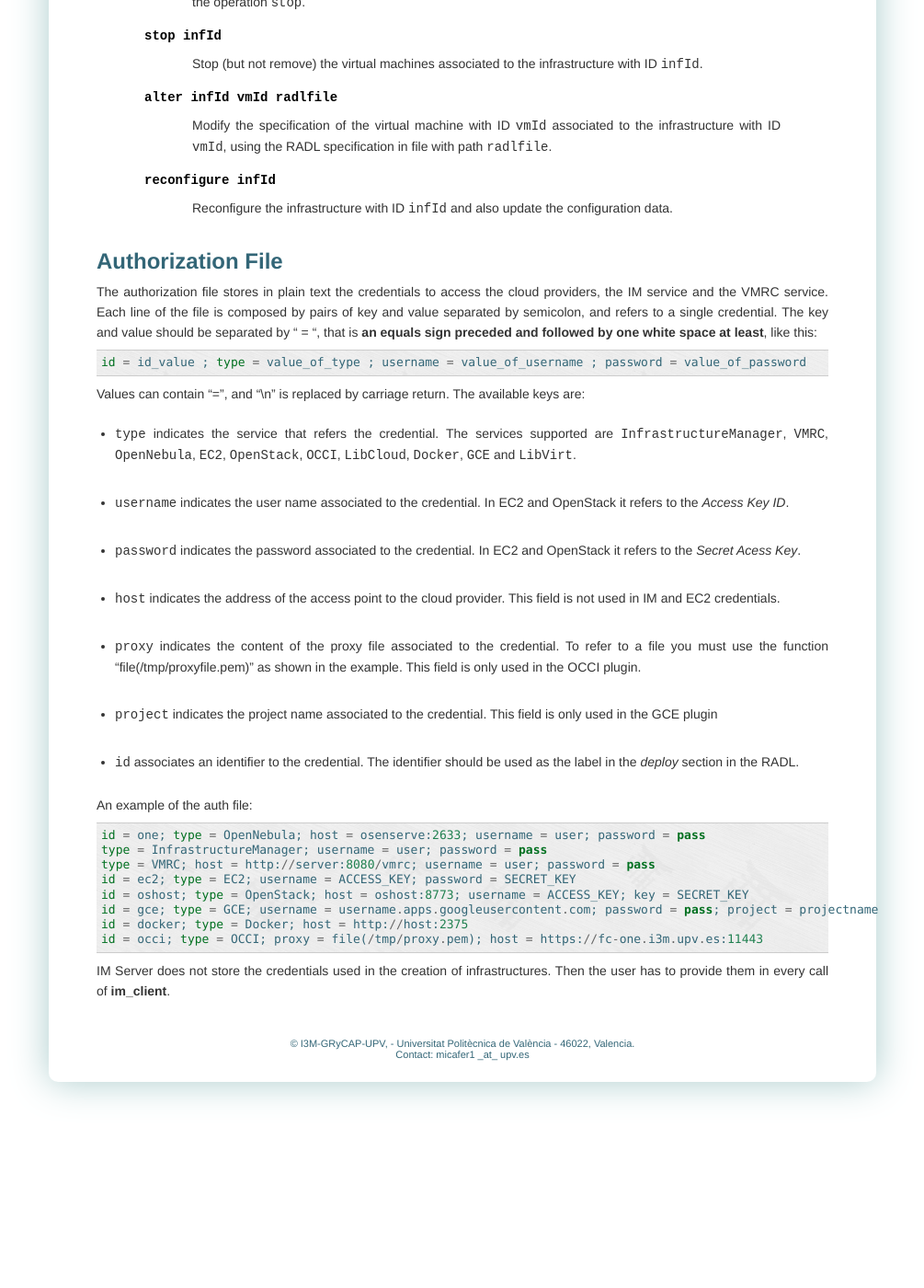
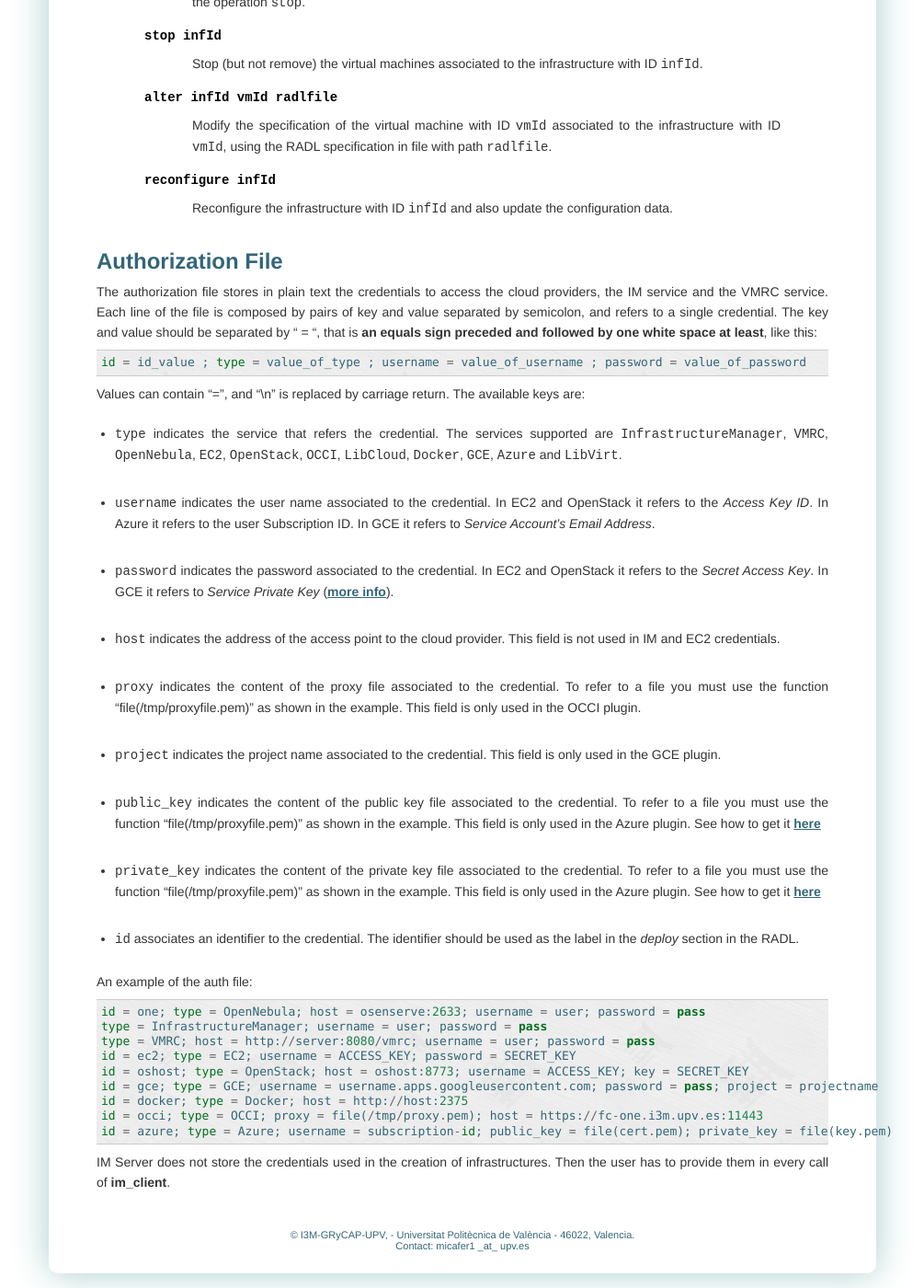
Before and after one commit to grycap/im-client, a Sphinx documentation site: the page built from doc/source/client.rst, in a window 1280 px wide and 1400 px high, scrolled down 1475 px. Shown: the whole window at 92% size, without its empty margins (137-1142 px from the left). Built offline with Sphinx 7.4.7, drawn with Linux system fonts in a browser that asks for light colours.

Commit message:
Update documentation to include Azure info

```diff
--- a/doc/source/client.rst
+++ b/doc/source/client.rst
@@ -105,13 +105,15 @@ keys are:
 
 * ``type`` indicates the service that refers the credential. The services
   supported are ``InfrastructureManager``, ``VMRC``, ``OpenNebula``, ``EC2``,
-  ``OpenStack``, ``OCCI``, ``LibCloud``, ``Docker``, ``GCE`` and ``LibVirt``.
+  ``OpenStack``, ``OCCI``, ``LibCloud``, ``Docker``, ``GCE``, ``Azure`` and ``LibVirt``.
 
 * ``username`` indicates the user name associated to the credential. In EC2 and
-  OpenStack it refers to the *Access Key ID*.
+  OpenStack it refers to the *Access Key ID*. In Azure it refers to the user
+  Subscription ID. In GCE it refers to *Service Account’s Email Address*.
 
 * ``password`` indicates the password associated to the credential. In EC2 and
-  OpenStack it refers to the *Secret Acess Key*.
+  OpenStack it refers to the *Secret Access Key*. In GCE it refers to *Service
+  Private Key* (`more info <https://developers.google.com/console/help/new/#serviceaccounts>`_).
 
 * ``host`` indicates the address of the access point to the cloud provider.
   This field is not used in IM and EC2 credentials.
@@ -121,7 +123,17 @@ keys are:
   This field is only used in the OCCI plugin.
 
 * ``project`` indicates the project name associated to the credential.
-  This field is only used in the GCE plugin
+  This field is only used in the GCE plugin.
+
+* ``public_key`` indicates the content of the public key file associated to the credential.
+  To refer to a file you must use the function "file(/tmp/proxyfile.pem)" as shown in the example.
+  This field is only used in the Azure plugin. See how to get it
+  `here <https://msdn.microsoft.com/en-us/library/azure/gg551722.aspx>`_
+
+* ``private_key`` indicates the content of the private key file associated to the credential.
+  To refer to a file you must use the function "file(/tmp/proxyfile.pem)" as shown in the example.
+  This field is only used in the Azure plugin. See how to get it
+  `here <https://msdn.microsoft.com/en-us/library/azure/gg551722.aspx>`_
 
 * ``id`` associates an identifier to the credential. The identifier should be
   used as the label in the *deploy* section in the RADL.
@@ -136,6 +148,8 @@ An example of the auth file::
    id = gce; type = GCE; username = username.apps.googleusercontent.com; password = pass; project = projectname
    id = docker; type = Docker; host = http://host:2375
    id = occi; type = OCCI; proxy = file(/tmp/proxy.pem); host = https://fc-one.i3m.upv.es:11443
+   id = azure; type = Azure; username = subscription-id; public_key = file(cert.pem); private_key = file(key.pem)
+
 
 IM Server does not store the credentials used in the creation of
 infrastructures. Then the user has to provide them in every call of
```
